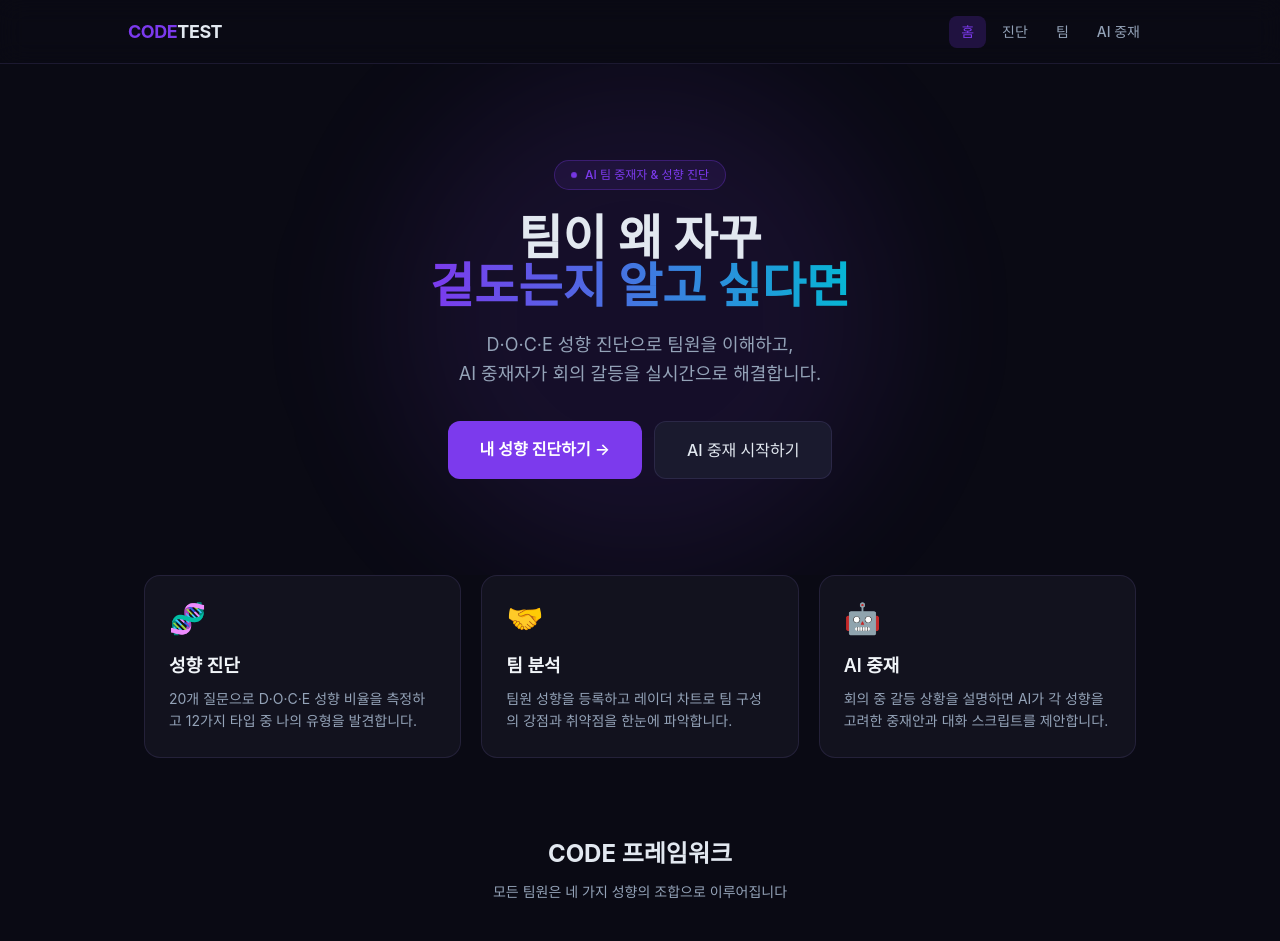
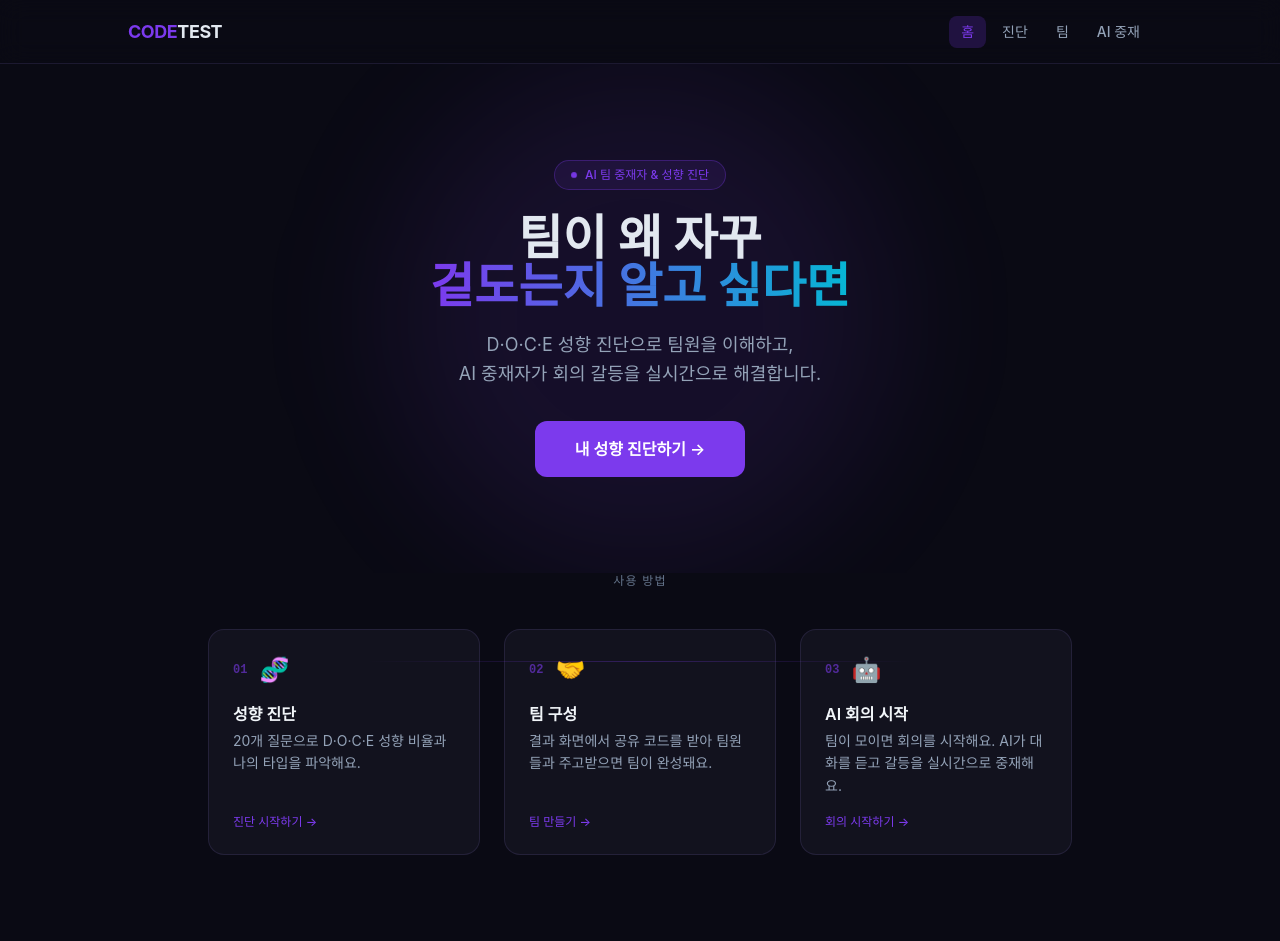
Before and after one commit to a88046826-art/mediator-ai, a Next.js app: page / in a window 1280 px wide. Shown: the top 941 px of the page. Built offline with nearby package versions, Linux system fonts and the light colour scheme.

Commit message:
feat: 홈 온보딩 개선 — 3단계 흐름 안내로 교체

```diff
--- a/src/components/home/FeaturesSection.tsx
+++ b/src/components/home/FeaturesSection.tsx
@@ -1,32 +1,56 @@
-const features = [
+import Link from 'next/link';
+
+const steps = [
   {
+    step: '01',
     icon: '🧬',
     title: '성향 진단',
-    desc: '20개 질문으로 D·O·C·E 성향 비율을 측정하고 12가지 타입 중 나의 유형을 발견합니다.',
+    desc: '20개 질문으로 D·O·C·E 성향 비율과 나의 타입을 파악해요.',
+    action: '진단 시작하기',
+    href: '/test',
   },
   {
+    step: '02',
     icon: '🤝',
-    title: '팀 분석',
-    desc: '팀원 성향을 등록하고 레이더 차트로 팀 구성의 강점과 취약점을 한눈에 파악합니다.',
+    title: '팀 구성',
+    desc: '결과 화면에서 공유 코드를 받아 팀원들과 주고받으면 팀이 완성돼요.',
+    action: '팀 만들기',
+    href: '/team',
   },
   {
+    step: '03',
     icon: '🤖',
-    title: 'AI 중재',
-    desc: '회의 중 갈등 상황을 설명하면 AI가 각 성향을 고려한 중재안과 대화 스크립트를 제안합니다.',
+    title: 'AI 회의 시작',
+    desc: '팀이 모이면 회의를 시작해요. AI가 대화를 듣고 갈등을 실시간으로 중재해요.',
+    action: '회의 시작하기',
+    href: '/ai',
   },
 ];
 
 export function FeaturesSection() {
   return (
-    <section className="max-w-5xl mx-auto px-4 pb-20">
-      <div className="grid sm:grid-cols-3 gap-5">
-        {features.map((f) => (
-          <div key={f.title} className="card hover:border-accent/40 transition-colors group">
-            <div className="text-3xl mb-4">{f.icon}</div>
-            <h3 className="text-lg font-semibold text-slate-100 mb-2 group-hover:text-accent transition-colors">
-              {f.title}
-            </h3>
-            <p className="text-slate-400 text-sm leading-relaxed">{f.desc}</p>
+    <section className="max-w-4xl mx-auto px-4 pb-24">
+      <p className="text-center text-xs text-slate-500 uppercase tracking-widest mb-10">사용 방법</p>
+      <div className="relative grid sm:grid-cols-3 gap-6">
+        {/* connector line (desktop) */}
+        <div className="hidden sm:block absolute top-8 left-[calc(16.66%+1rem)] right-[calc(16.66%+1rem)] h-px bg-gradient-to-r from-transparent via-accent/30 to-transparent pointer-events-none" />
+
+        {steps.map((s) => (
+          <div key={s.step} className="card flex flex-col gap-4 hover:border-accent/40 transition-colors group">
+            <div className="flex items-center gap-3">
+              <span className="text-xs font-mono text-accent/60 font-bold">{s.step}</span>
+              <span className="text-2xl">{s.icon}</span>
+            </div>
+            <div>
+              <h3 className="font-semibold text-slate-100 mb-1 group-hover:text-accent transition-colors">{s.title}</h3>
+              <p className="text-slate-400 text-sm leading-relaxed">{s.desc}</p>
+            </div>
+            <Link
+              href={s.href}
+              className="mt-auto inline-block text-xs font-medium text-accent hover:text-accent/80 transition-colors"
+            >
+              {s.action} →
+            </Link>
           </div>
         ))}
       </div>
--- a/src/components/home/HeroSection.tsx
+++ b/src/components/home/HeroSection.tsx
@@ -28,12 +28,9 @@ export function HeroSection() {
           AI 중재자가 회의 갈등을 실시간으로 해결합니다.
         </p>
 
-        <div className="flex flex-col sm:flex-row gap-3 justify-center">
-          <Link href="/test" className="btn-primary text-base px-8 py-4">
+        <div className="flex justify-center">
+          <Link href="/test" className="btn-primary text-base px-10 py-4">
             내 성향 진단하기 →
-          </Link>
-          <Link href="/ai" className="btn-secondary text-base px-8 py-4">
-            AI 중재 시작하기
           </Link>
         </div>
       </div>
```
